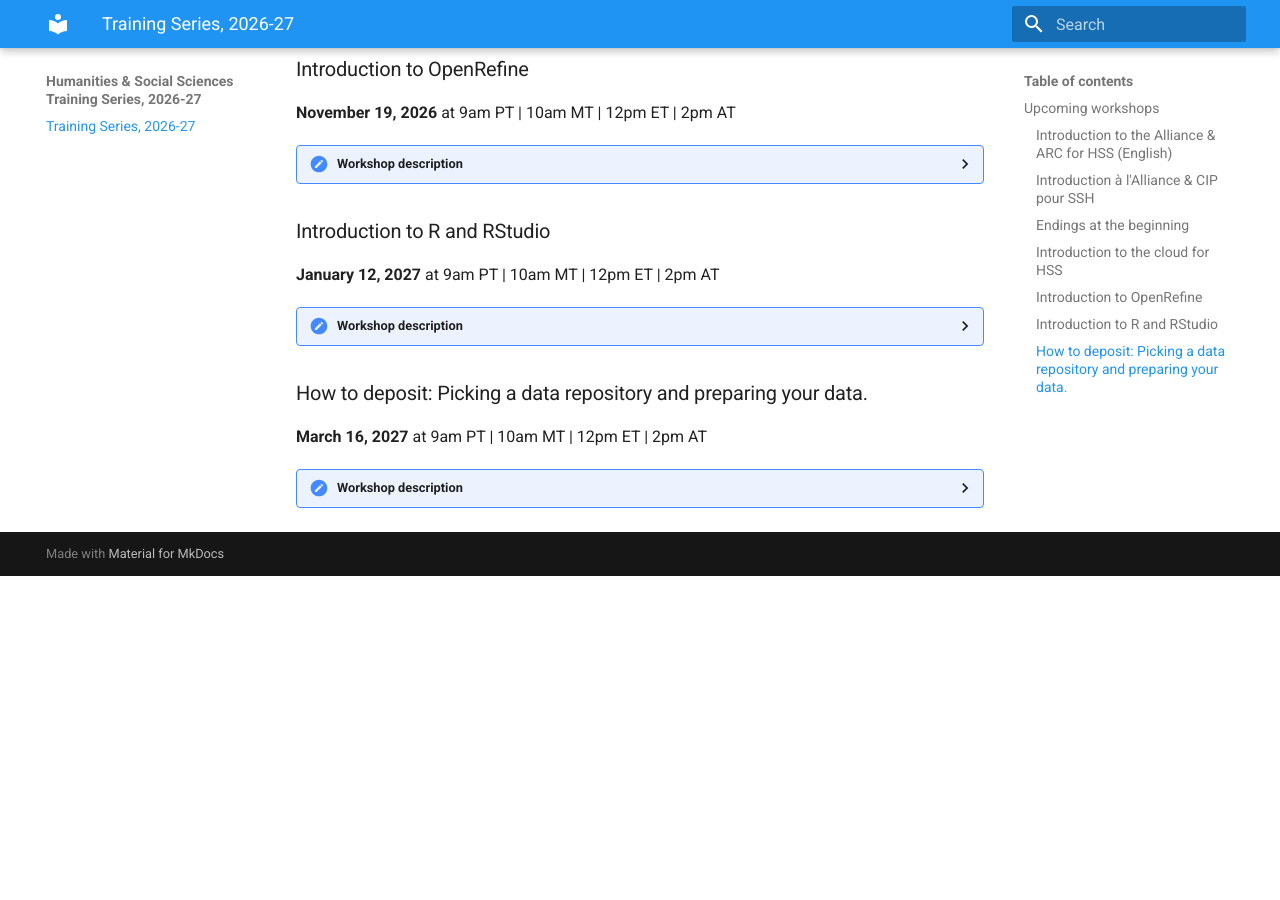
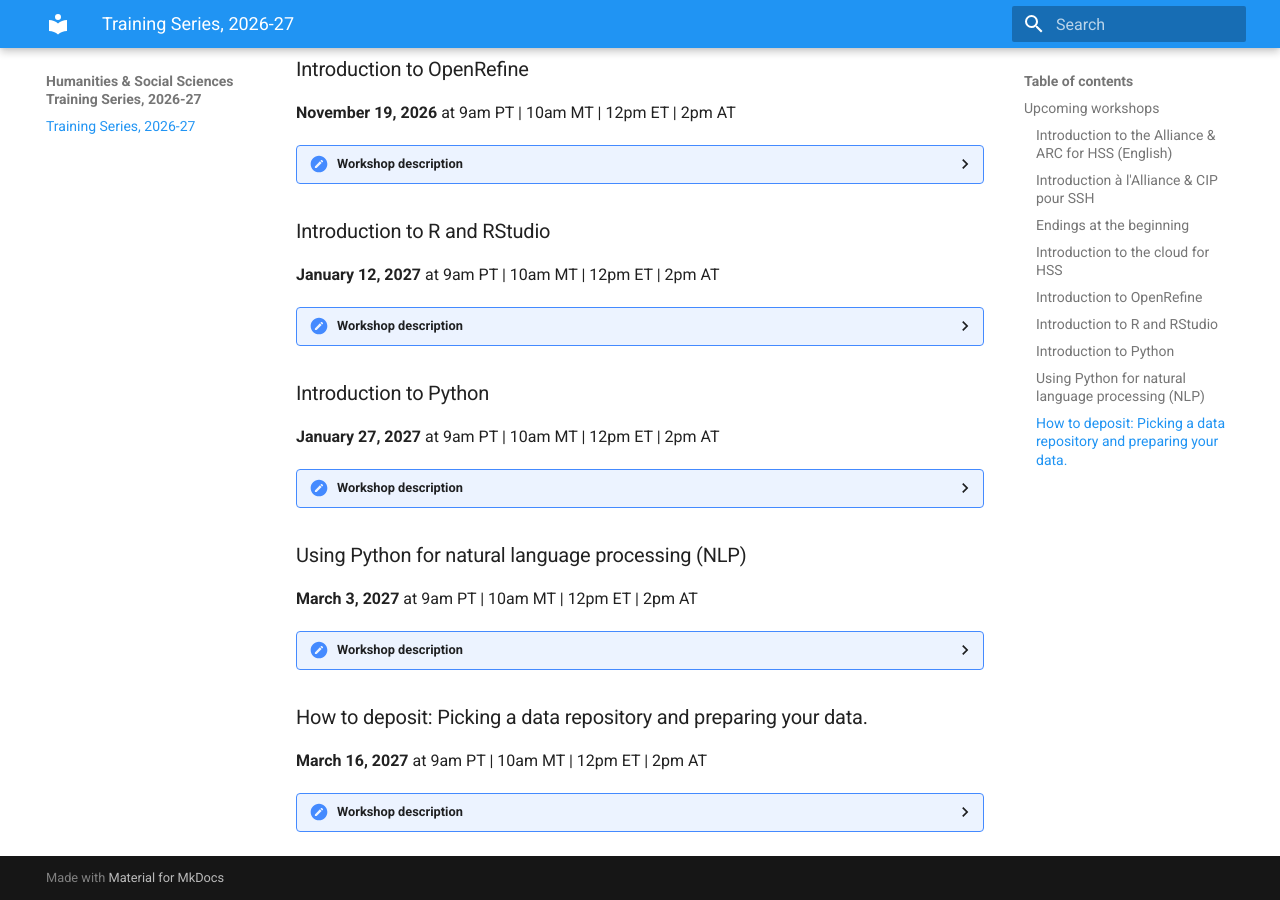
Before and after one commit to hss-nt/2026_training_series, an MkDocs documentation site: the page built from docs/index.md, in a window 1280 px wide and 900 px high, scrolled down 1262 px. Built offline with MkDocs 1.6.1 and Material for MkDocs 9.7.7, drawn with Linux system fonts in a browser that asks for light colours; before the commit the page ends 1838 px from its top, so only the background shows below that.

Commit message:
Update index.md

```diff
--- a/docs/index.md
+++ b/docs/index.md
@@ -54,6 +54,7 @@ September 22nd, 2026
 ### Introduction to OpenRefine
 
 **November 19, 2026** at 9am PT | 10am MT | 12pm ET | 2pm AT
+
 
 ??? "Workshop description"
 
@@ -79,6 +80,25 @@ September 22nd, 2026
     Instructor: [Maria Sigridur Finnsdottir](https://mariasfinnsdottir.ca/) is the Humanities and Social Sciences Specialist with the Digital Research Services team at the University of Alberta. She holds a PhD in Sociology awarded from the University of Toronto in 2024. Her research focuses on computational methods, political discourse, and gender. She is also the chair of the [National Humanities and Social Sciences Team](https://docs.alliancecan.ca/wiki/Humanities_and_Social_Sciences) at the Digital Research Alliance of Canada.
 
 
+### Introduction to Python
+
+**January 27, 2027** at 9am PT | 10am MT | 12pm ET | 2pm AT
+
+??? "Workshop description"
+
+    Duration:
+    Language of instruction: English
+
+
+### Using Python for natural language processing (NLP)
+
+**March 3, 2027** at 9am PT | 10am MT | 12pm ET | 2pm AT
+
+??? "Workshop description"
+
+    Duration:
+    Language of instruction: English
+
 ### How to deposit: Picking a data repository and preparing your data.
 
 **March 16, 2027** at 9am PT | 10am MT | 12pm ET | 2pm AT
```
Also changed, not shown: other parts of docs/index.md (+1 -1 lines).
